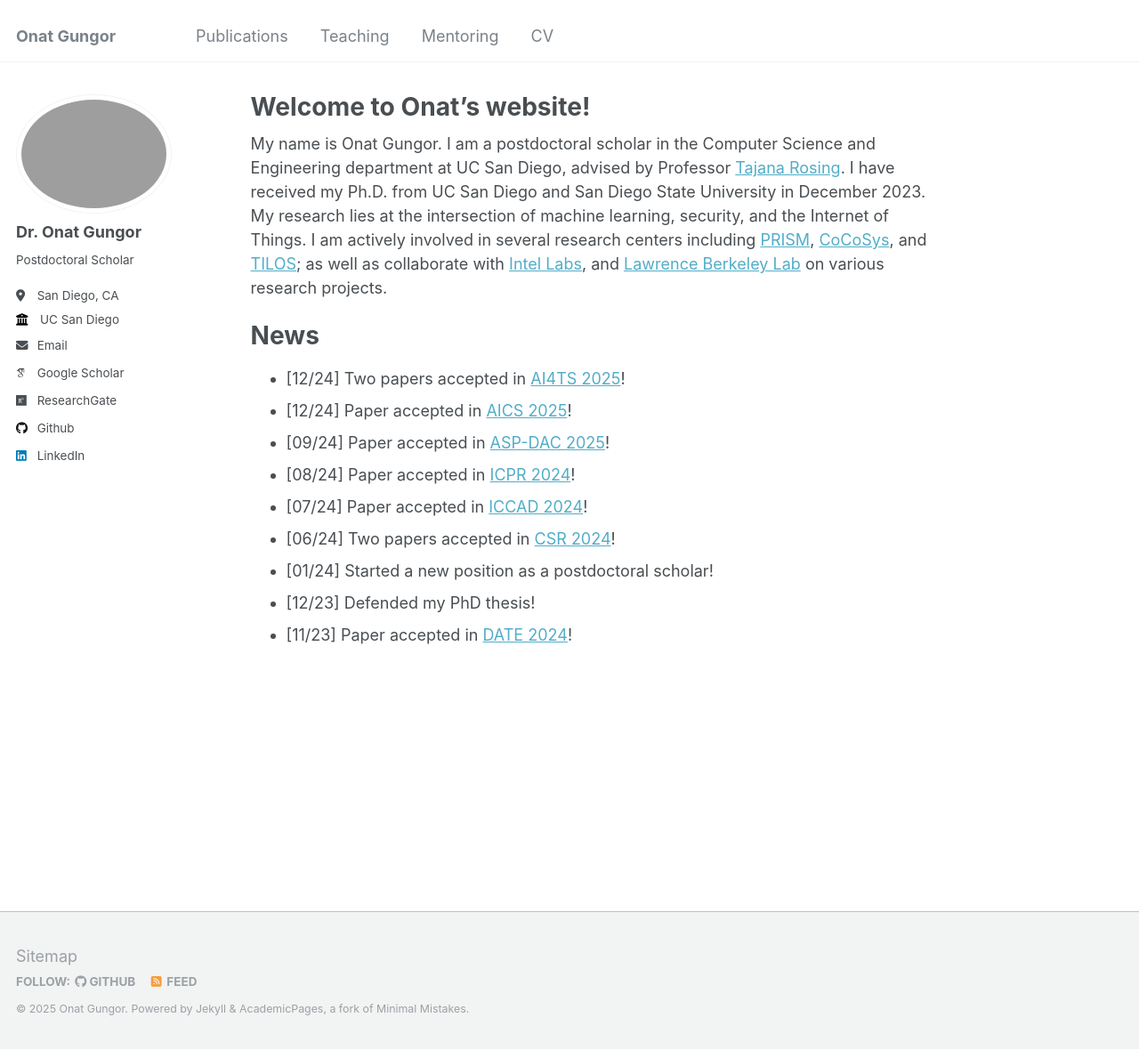
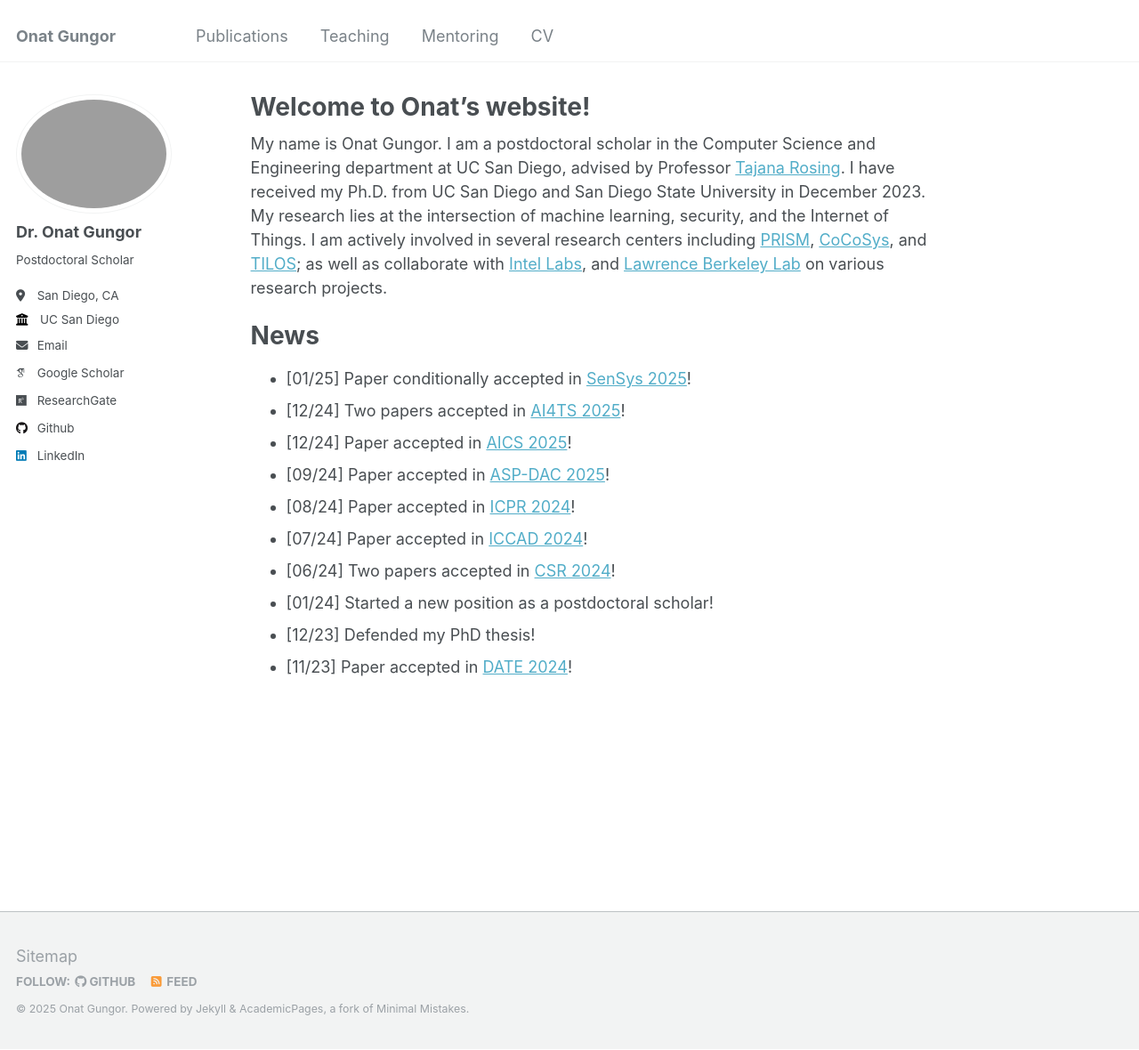
Before and after one commit to onatucsd/onatucsd.github.io, a Jekyll site: the page built from _pages/about.md, in a window 1280 px wide and 1180 px high. Shown: the whole window at 89% size. Built offline with Jekyll 4.4.1, drawn with Linux system fonts in a browser that asks for light colours; some web fonts are replaced.

Commit message:
Update about.md

```diff
--- a/_pages/about.md
+++ b/_pages/about.md
@@ -11,6 +11,7 @@ My name is Onat Gungor. I am a postdoctoral scholar in the Computer Science and
 
 News
 ======
+* [01/25] Paper conditionally accepted in [SenSys 2025](https://sensys.acm.org/2025)!
 * [12/24] Two papers accepted in [AI4TS 2025](https://ai4ts.github.io/aaai2025)!
 * [12/24] Paper accepted in [AICS 2025](http://aics.site/AICS2025/)!
 * [09/24] Paper accepted in [ASP-DAC 2025](https://www.aspdac.com/aspdac2025/)!
```
